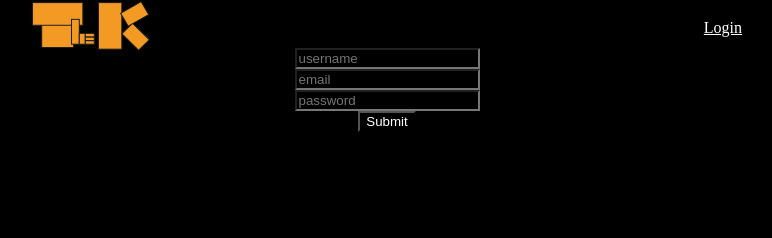
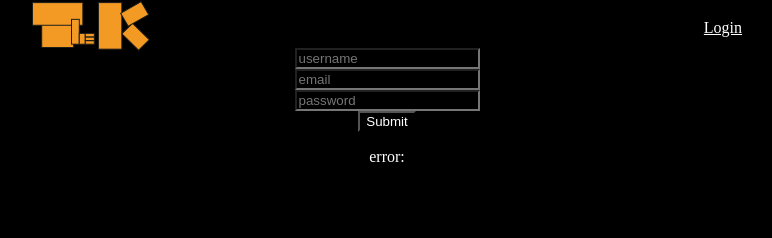
Before and after one commit to mathieu-superpose/the-K, a React (Create React App) app in the folder the-k/: page /register in a window 1280 px wide. Shown: the top 238 px of the page, without its empty margins (253-1025 px from the left). Built offline with nearby package versions, Linux system fonts and the light colour scheme.

Commit message:
modify navbar login

```diff
--- a/the-k/src/components/Navbar/Navbar.jsx
+++ b/the-k/src/components/Navbar/Navbar.jsx
@@ -1,18 +1,18 @@
 import React from 'react';
 import { Link } from 'react-router-dom';
+import { useSelector, useDispatch } from 'react-redux';
 import './Navbar.scss';
 import logo from 'img/the_k_logo.svg';
 
 const Navbar = () => {
+  const hasID = useSelector(state => state);
 
   return (
     <nav className="Navbar">
         <Link to="/">
           <img src={logo} alt='the k logo' />
         </Link>
-        <Link to="/login">
-          <p>Login</p>
-        </Link>
+        {hasID==='' ? <Link to="/login"><p>Login</p></Link> :  <p>ID: {hasID}</p>}
     </nav>
   );
 };
--- a/the-k/src/pages/Login/Login.jsx
+++ b/the-k/src/pages/Login/Login.jsx
@@ -14,7 +14,7 @@ const Login = () => {
 	const { register, handleSubmit, watch, errors } = useForm();
 	const history = useHistory();
   	const onSubmit = data => {
-  		console.log(data);
+  		// console.log(data);
   		fetch('http://localhost:1337/auth/local', {
   		  method: 'post',
   		  headers: {
@@ -24,9 +24,9 @@ const Login = () => {
 		})
 		.then((response) => response.json())
 		.then((response) => {
-			console.log(response);
+			// console.log(response);
 			dispatch(setID(response.user.id));
-			console.log(jwt_decode(response.jwt))
+			// console.log(jwt_decode(response.jwt))
 			Cookies.set('token', response.jwt);
 			history.push("/");
 		})
--- a/the-k/src/pages/Register/Register.jsx
+++ b/the-k/src/pages/Register/Register.jsx
@@ -1,4 +1,4 @@
-import React from 'react';
+import React, { useState, useEffect } from "react";
 import { useForm } from "react-hook-form";
 import Cookies from 'js-cookie'
 import { useSelector, useDispatch } from 'react-redux';
@@ -9,11 +9,13 @@ import './Register.scss';
 
 const Register = () => {
   	const dispatch = useDispatch();
+  	const [displayError, setDisplayError] = useState('');
 
 	const { register, handleSubmit, watch, errors } = useForm();
 	const history = useHistory();
+
   	const onSubmit = data => {
-  		console.log(data);
+  		// console.log(data);
   		fetch('http://localhost:1337/auth/local/register', {
   		  method: 'post',
   		  headers: {
@@ -23,16 +25,13 @@ const Register = () => {
 		})
 		.then((response) => response.json())
 		.then((response) => {
-			console.log(response);
+			// console.log(response);
 			dispatch(setID(response.user.id));
-			console.log(jwt_decode(response.jwt))
+			// console.log(jwt_decode(response.jwt))
 			Cookies.set('token', response.jwt);
-			history.push("/");
+			// history.push("/");
 		})
-		//wait for response (then response, data to JSON)
-		//catch errors
-		//cookie
-
+		.catch((error) => setDisplayError('error'));
   	}
 
 	return (
@@ -41,6 +40,7 @@ const Register = () => {
 		  <input name="email" type="email" placeholder="email" ref={register({ required: true })} />
 		  <input name="password" type="password" placeholder="password" ref={register({ required: true })} />
 	  	  <input type="submit" />
+	  	  <p>error: {displayError}</p>
 	    </form>
 	);
 };
```
